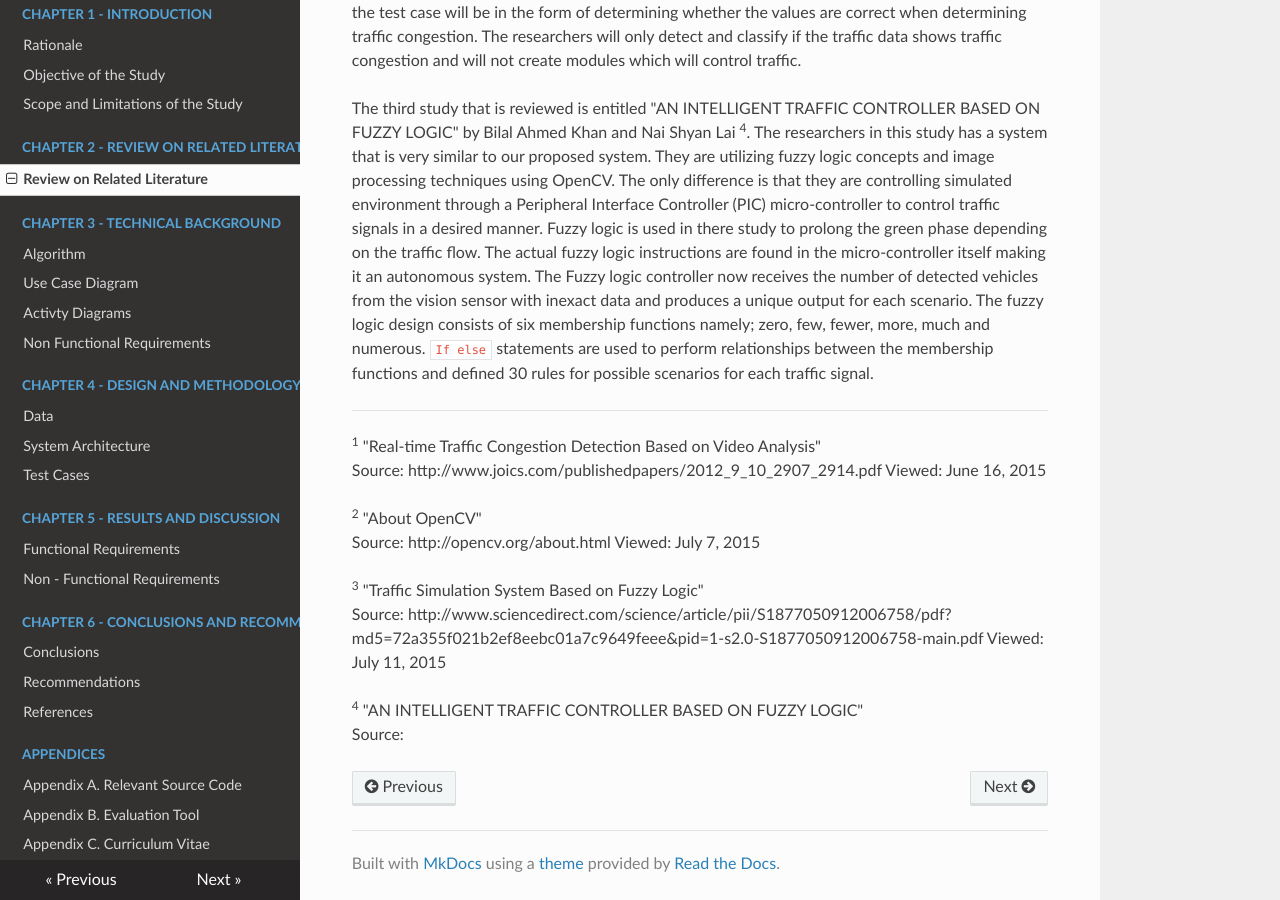
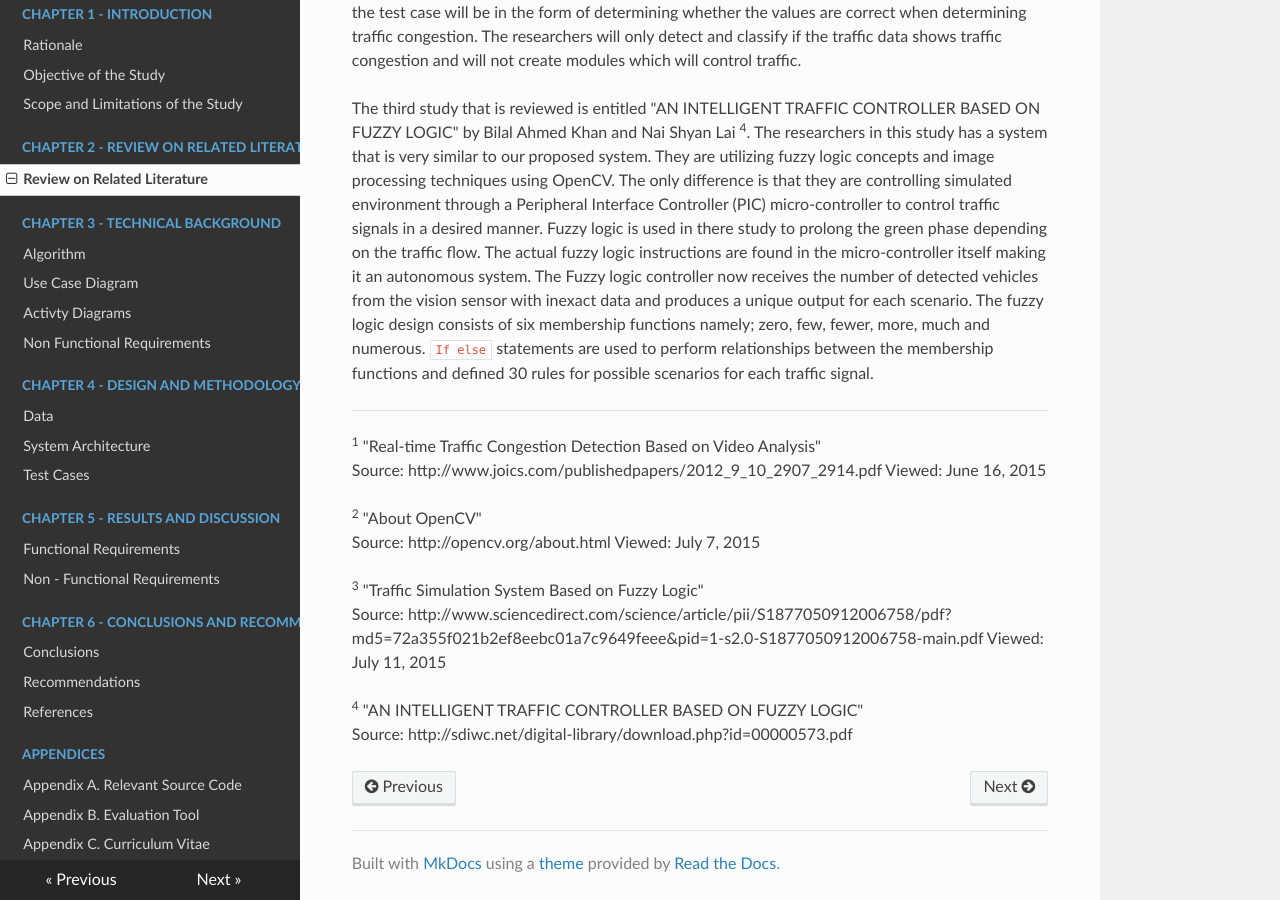
Before and after one commit to mikhailejohnapale/argomada-fuzz-track-doc, an MkDocs documentation site: the page built from docs/chapter2/review-of-related-literature.md, in a window 1280 px wide and 900 px high, scrolled down 1023 px. Built offline with MkDocs 1.6.1, drawn with Linux system fonts in a browser that asks for light colours; nearby versions of some CDN libraries; old or Windows-style settings are respelled for this version of MkDocs; part of the change alters nothing that is shown.

Commit message:
source 3rd study

```diff
--- a/docs/chapter2/review-of-related-literature.md
+++ b/docs/chapter2/review-of-related-literature.md
@@ -61,4 +61,4 @@ Source: http://opencv.org/about.html Viewed: July 7, 2015
 Source: http://www.sciencedirect.com/science/article/pii/S1877050912006758/pdf?md5=72a355f021b2ef8eebc01a7c9649feee&pid=1-s2.0-S1877050912006758-main.pdf Viewed: July 11, 2015
 
 <sup>4</sup> "AN INTELLIGENT TRAFFIC CONTROLLER BASED ON FUZZY LOGIC"
-Source:
+Source: http://sdiwc.net/digital-library/download.php?id=00000573.pdf
```
